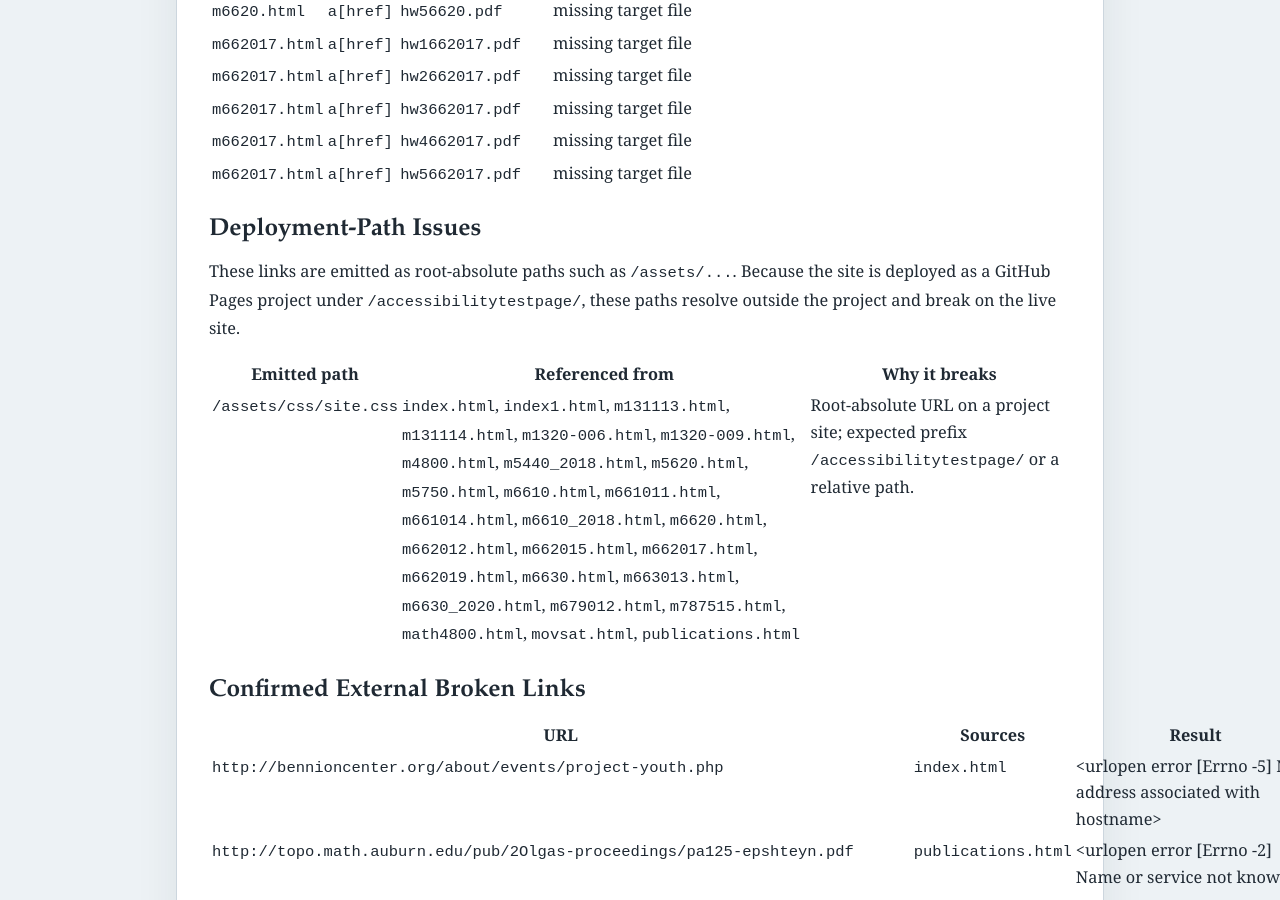
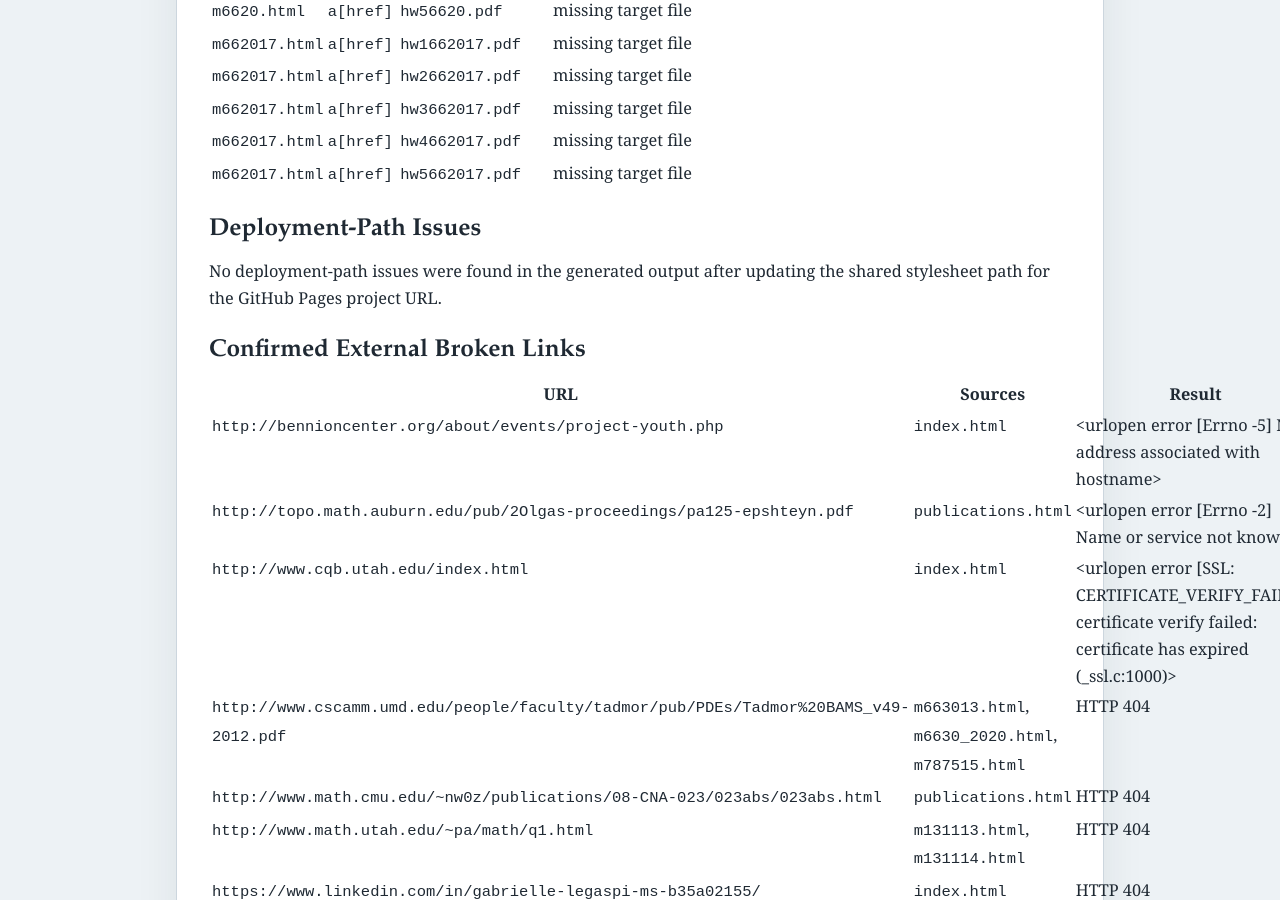
Before and after one commit to kschwede/accessibilitytestpage, a Jekyll site: the page built from BROKEN_LINKS_AUDIT.md, in a window 1280 px wide and 900 px high, scrolled down 844 px. Built offline with Jekyll 4.4.1, drawn with Linux system fonts in a browser that asks for light colours; our own code applies the rules of GitHub Pages for plain Markdown files; some of the changed text lies outside the part shown.

Commit message:
Fix GitHub Pages project asset path

```diff
--- a/BROKEN_LINKS_AUDIT.md
+++ b/BROKEN_LINKS_AUDIT.md
@@ -7,7 +7,7 @@ Scope: generated site in `/tmp/accessibilitytestpage_build`, corresponding to th
 ## Summary
 
 - Confirmed local broken links: 16
-- Deployment-path issues on the GitHub Pages project URL: 1 unique target paths
+- Deployment-path issues on the GitHub Pages project URL: 0
 - Confirmed external broken links: 7
 - External links with indeterminate status (for example 403/429): 29
 
@@ -34,11 +34,7 @@ Scope: generated site in `/tmp/accessibilitytestpage_build`, corresponding to th
 
 ## Deployment-Path Issues
 
-These links are emitted as root-absolute paths such as `/assets/...`. Because the site is deployed as a GitHub Pages project under `/accessibilitytestpage/`, these paths resolve outside the project and break on the live site.
-
-| Emitted path | Referenced from | Why it breaks |
-| --- | --- | --- |
-| `/assets/css/site.css` | `index.html`, `index1.html`, `m131113.html`, `m131114.html`, `m1320-006.html`, `m1320-009.html`, `m4800.html`, `m5440_2018.html`, `m5620.html`, `m5750.html`, `m6610.html`, `m661011.html`, `m661014.html`, `m6610_2018.html`, `m6620.html`, `m662012.html`, `m662015.html`, `m662017.html`, `m662019.html`, `m6630.html`, `m663013.html`, `m6630_2020.html`, `m679012.html`, `m787515.html`, `math4800.html`, `movsat.html`, `publications.html` | Root-absolute URL on a project site; expected prefix `/accessibilitytestpage/` or a relative path. |
+No deployment-path issues were found in the generated output after updating the shared stylesheet path for the GitHub Pages project URL.
 
 ## Confirmed External Broken Links
 
```
